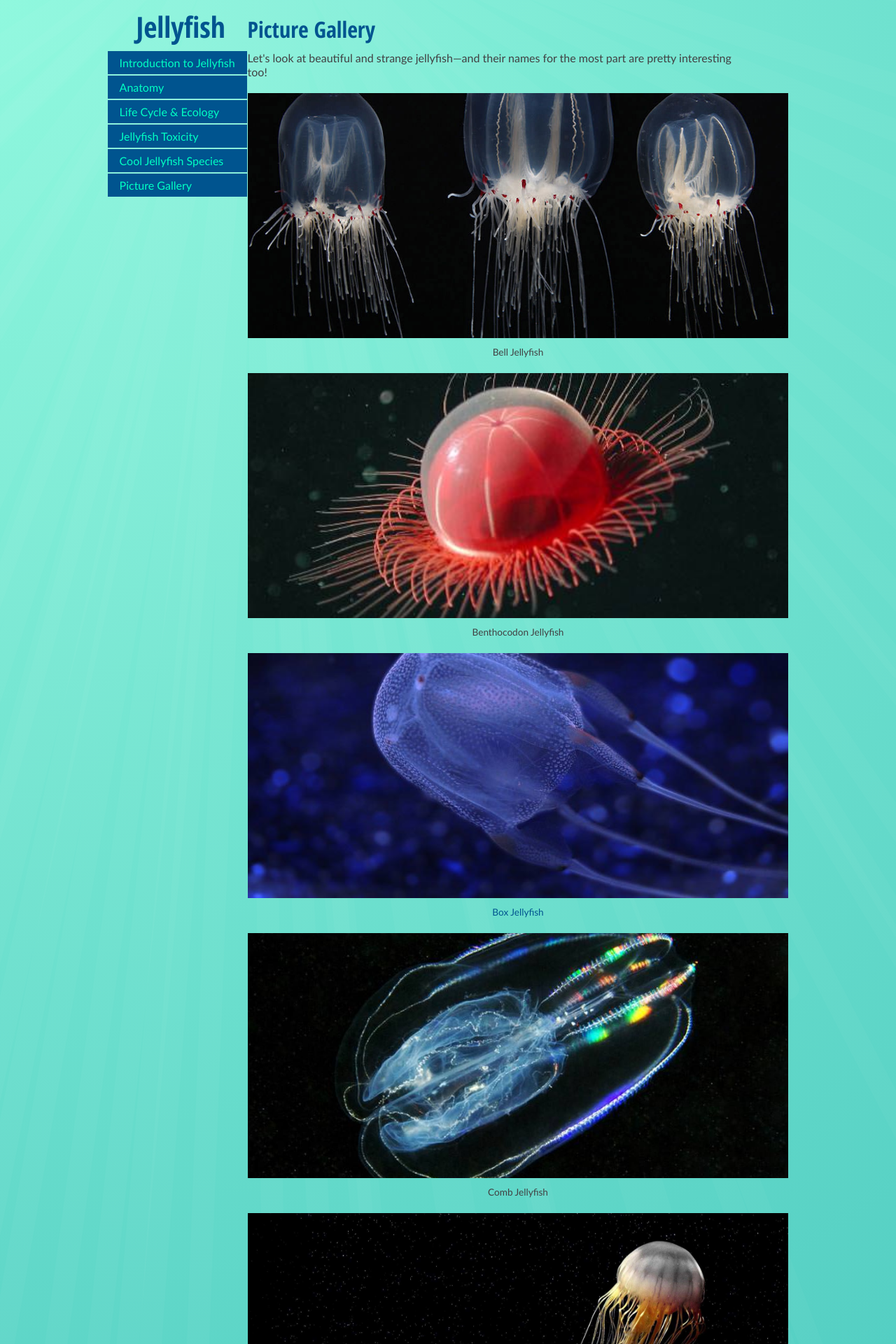
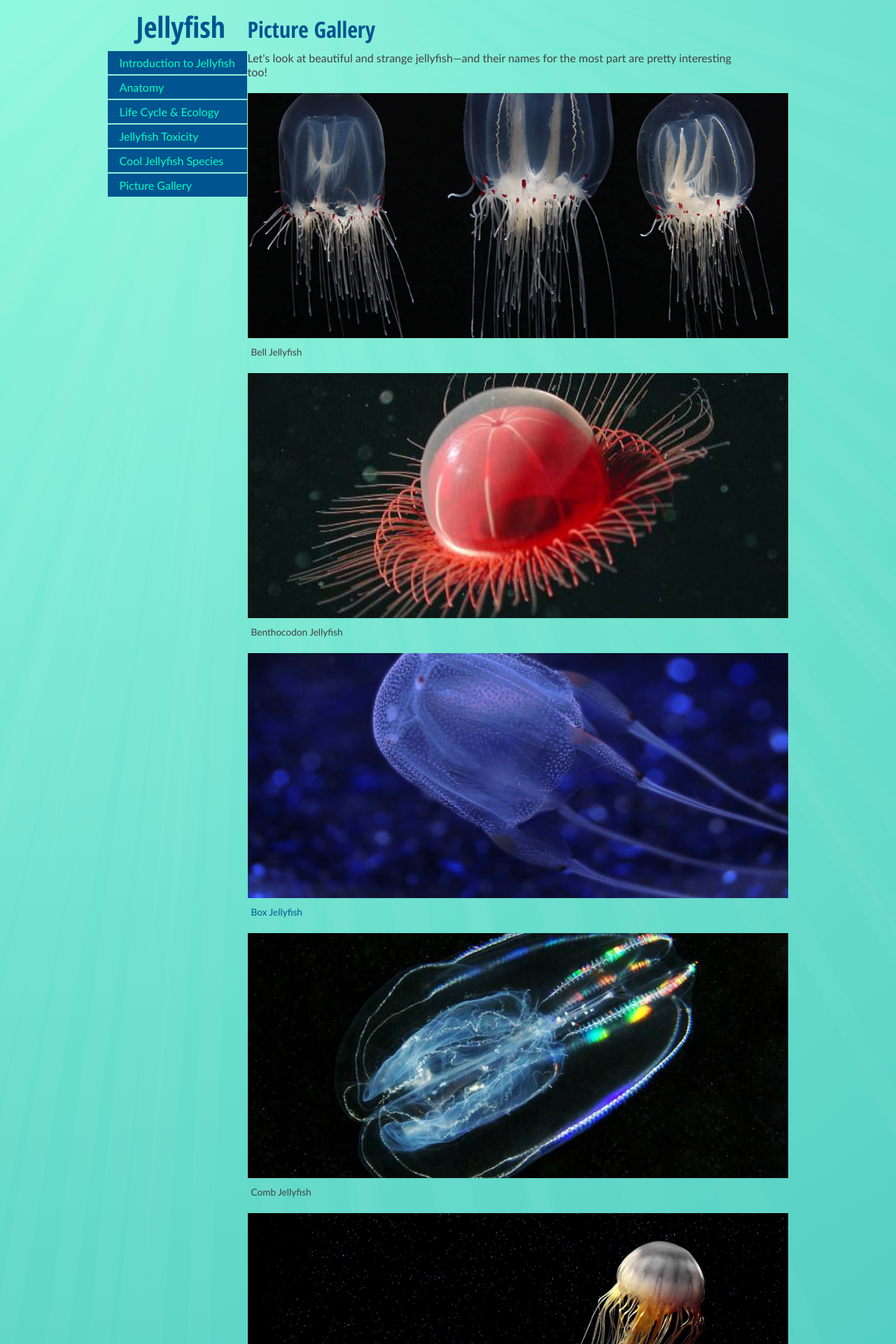
Before and after one commit to lim00074/large-data-website, a Jekyll site: the page built from gallery.html, in a window 1280 px wide. Shown: the top 1920 px of the page at 70% size. Built offline with Jekyll 4.4.1, drawn with Linux system fonts in a browser that asks for light colours; Markdown is read by kramdown in place of the engine named in the settings.

Commit message:
Captions align left

```diff
--- a/gallery.html
+++ b/gallery.html
@@ -13,67 +13,67 @@ picture: image-jellyfish-gallery.jpg
 
 	<div>
 		<div class="gallery gallery-bell"></div>
-		<p class="figcaption">Bell Jellyfish</p>
+		<p class="figcaption fig-align-left">Bell Jellyfish</p>
 	</div>
 
 	<div>
 		<div class="gallery gallery-benthocodon"></div>
-		<p class="figcaption">Benthocodon Jellyfish</p>
+		<p class="figcaption fig-align-left">Benthocodon Jellyfish</p>
 	</div>
 
 	<div>
 		<div class="gallery gallery-box"></div>
-		<a href="{{site.baseurl}}/species.html#box"><p class="figcaption">Box Jellyfish</p></a>
+		<a href="{{site.baseurl}}/species.html#box"><p class="figcaption fig-align-left">Box Jellyfish</p></a>
 	</div>
 
 	<div>
 		<div class="gallery gallery-comb"></div>
-		<p class="figcaption">Comb Jellyfish</p>
+		<p class="figcaption fig-align-left">Comb Jellyfish</p>
 	</div>
 
 	<div>
 		<div class="gallery gallery-compass"></div>
-		<p class="figcaption">Compass Jellyfish</p>
+		<p class="figcaption fig-align-left">Compass Jellyfish</p>
 	</div>
 
 	<div>
 		<div class="gallery gallery-crown"></div>
-		<p class="figcaption">Crown Jellyfish</p>
+		<p class="figcaption fig-align-left">Crown Jellyfish</p>
 	</div>
 
 	<div>
 		<div class="gallery gallery-hat"></div>
-		<p class="figcaption">Flower Hat Jellyfish</p>
+		<p class="figcaption fig-align-left">Flower Hat Jellyfish</p>
 	</div>
 
 	<div>
 		<div class="gallery gallery-egg"></div>
-		<p class="figcaption">Fried Egg Jellyfish</p>
+		<p class="figcaption fig-align-left">Fried Egg Jellyfish</p>
 	</div>
 
 	<div>
 		<div class="gallery gallery-golden"></div>
-		<p class="figcaption">Golden Jellyfish</p>
+		<p class="figcaption fig-align-left">Golden Jellyfish</p>
 	</div>
 
 	<div>
 		<div class="gallery gallery-lion"></div>
-		<a href="{{site.baseurl}}/species.html#lions-mane"><p class="figcaption">Lion's Mane Jellyfish</p></a>
+		<a href="{{site.baseurl}}/species.html#lions-mane"><p class="figcaption fig-align-left">Lion's Mane Jellyfish</p></a>
 	</div>
 
 	<div>
 		<div class="gallery gallery-mauve"></div>
-		<p class="figcaption">Mauve Stinger Jellyfish</p>
+		<p class="figcaption fig-align-left">Mauve Stinger Jellyfish</p>
 	</div>
 
 	<div>
 		<div class="gallery gallery-purple"></div>
-		<p class="figcaption">Purple Striped Jellyfish</p>
+		<p class="figcaption fig-align-left">Purple Striped Jellyfish</p>
 	</div>
 
 	<div>
 		<div class="gallery gallery-white"></div>
-		<p class="figcaption">White Spotted Jellyfish</p>
+		<p class="figcaption fig-align-left">White Spotted Jellyfish</p>
 	</div>
 
 </article>
```
